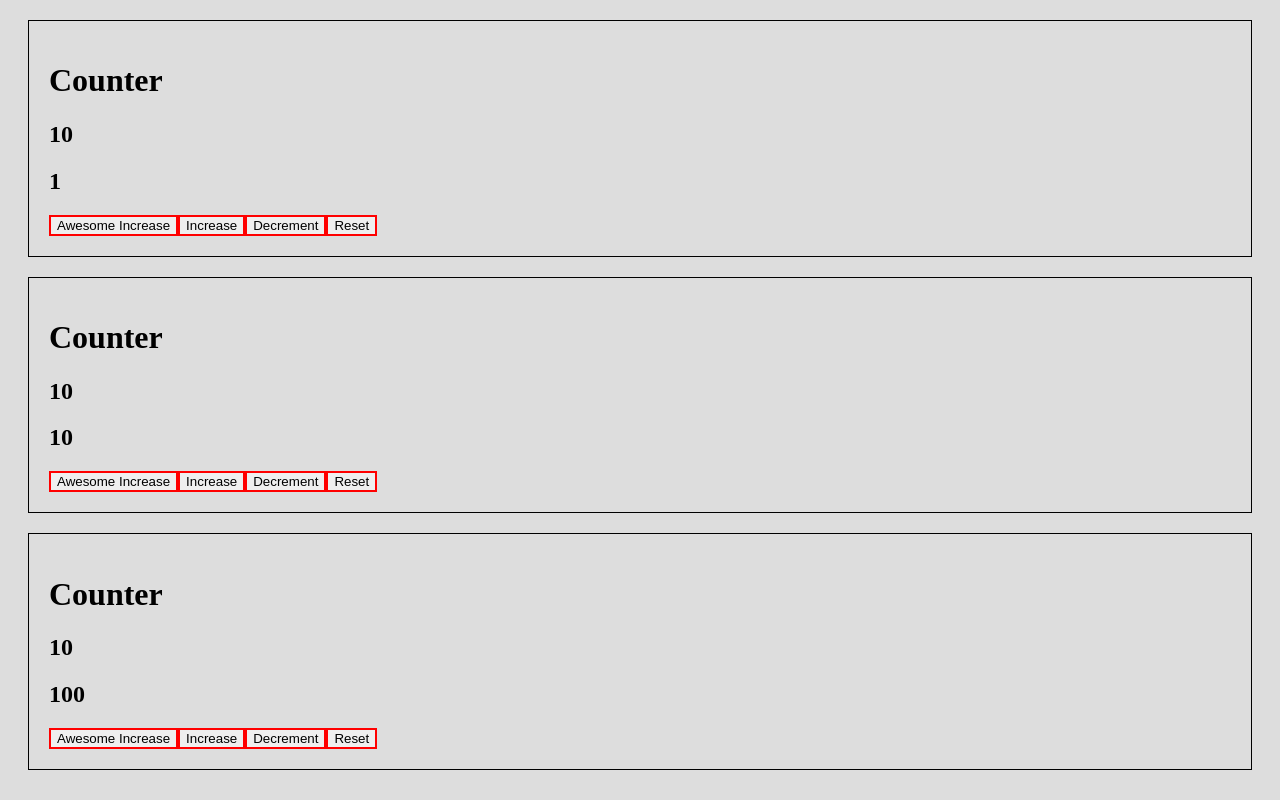
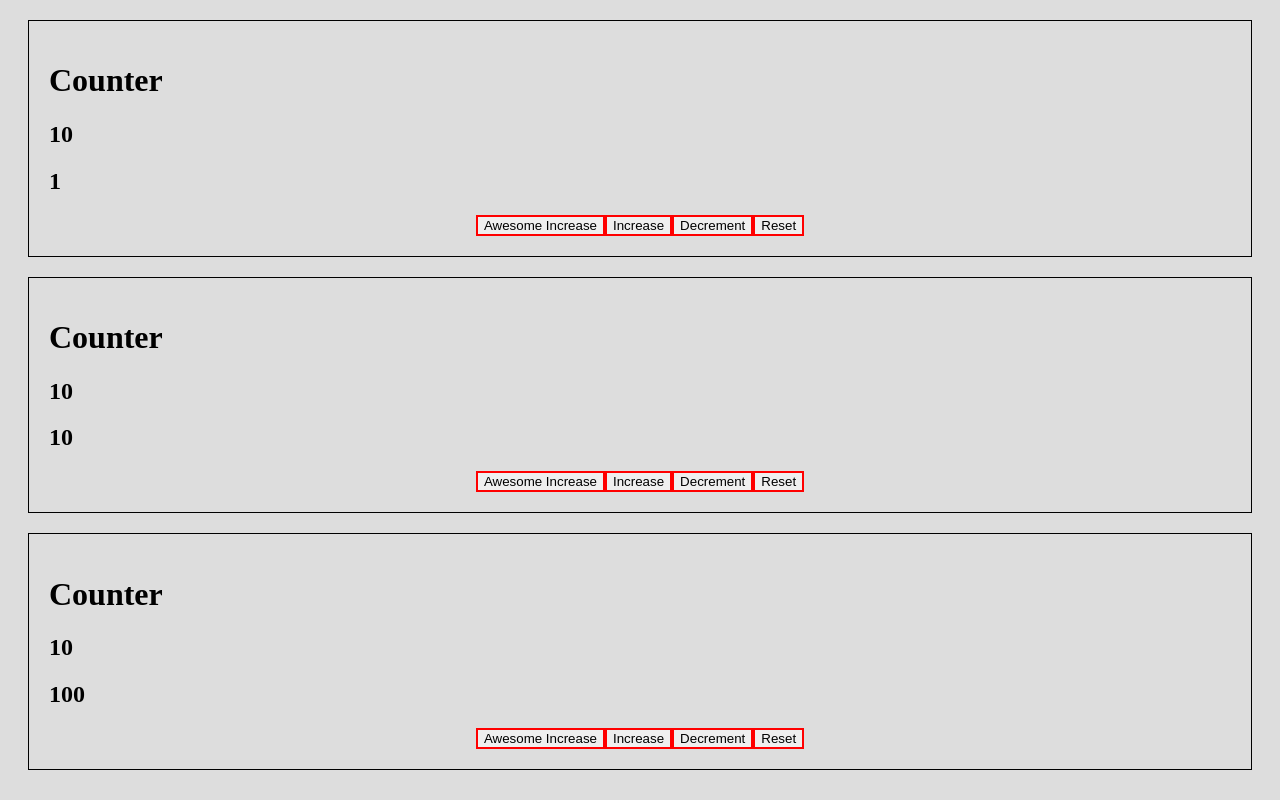
Before and after one commit to MartynaBartniczak/React, a React (Create React App) app: page / in a window 1280 px wide. Built offline with nearby package versions, Linux system fonts and the light colour scheme.

Commit message:
Styling buttons

```diff
--- a/src/components/Counter.css
+++ b/src/components/Counter.css
@@ -3,3 +3,7 @@
   padding: 20px;
   margin: 20px;
 }
+
+.Counter__buttons {
+  text-align: center;
+}
--- a/src/components/Counter.js
+++ b/src/components/Counter.js
@@ -38,7 +38,7 @@ export default class Counter extends React.Component {
         <h1>Counter</h1>
         <h2>{this.props.sharedValue}</h2>
         <h2>{this.state.value}</h2>
-        <div>
+        <div className="Counter__buttons">
           <Button
             onClick={this.props.handleZupa}
           >
```
